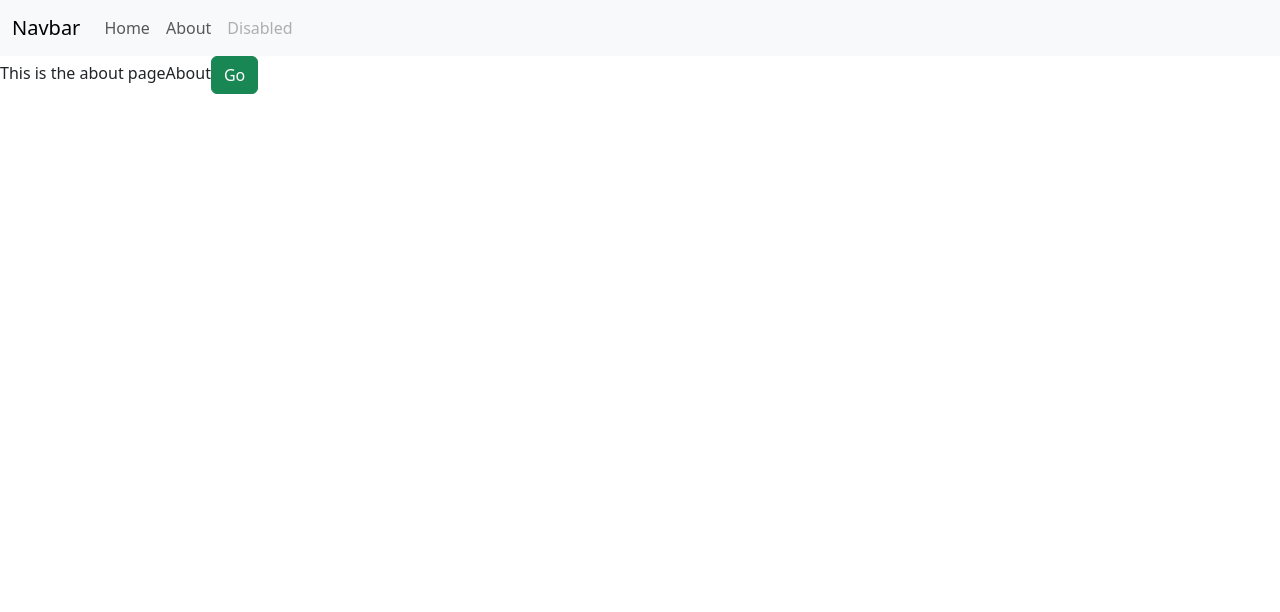
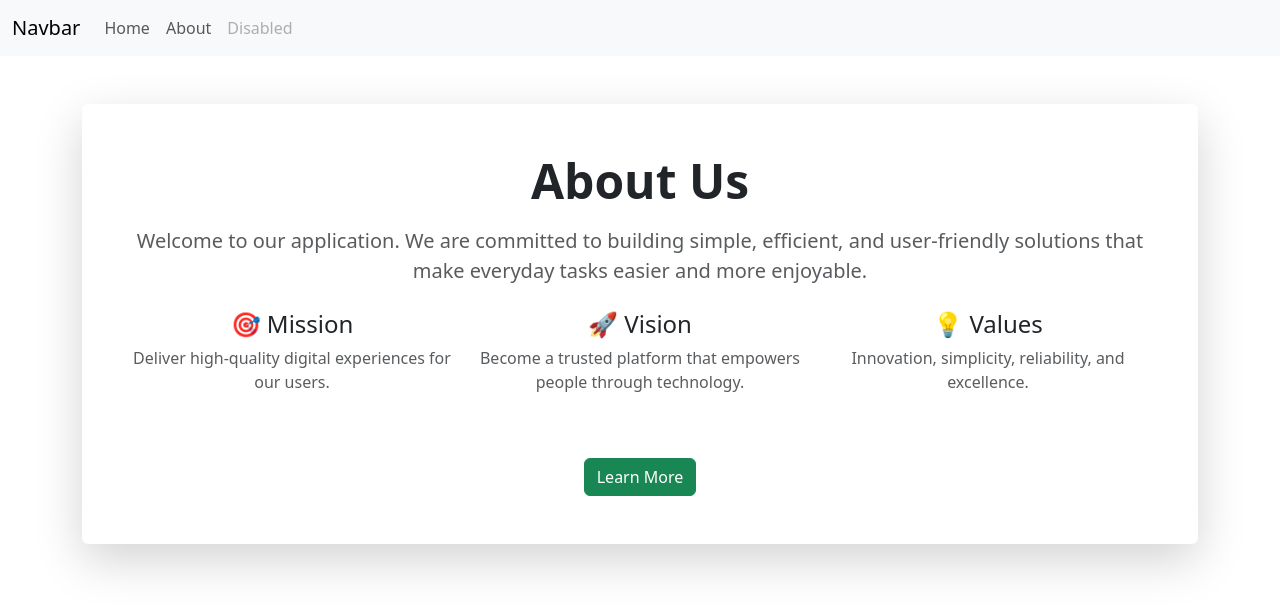
Before and after one commit to Klemcode/Small-Reuseables, a React (Vite) app: page /about in a window 1280 px wide. Shown: the top 612 px of the page. Built offline with nearby package versions, Linux system fonts and the light colour scheme.

Commit message:
Amendment

```diff
--- a/src/App.jsx
+++ b/src/App.jsx
@@ -60,24 +60,51 @@ const App = () => {
           element={
             <>
 
-              <p>App power: {Score}</p>
+             <div className="card shadow-sm p-4 mx-auto" style={{ maxWidth: "400px" }}>
+  <div className="card-body text-center">
 
-              <button onClick={increaseScore}>
-                Increase Power
-              </button>
+    <h2 className="card-title mb-4">⚡ Power Dashboard</h2>
 
-              <button onClick={decreaseScore}>
-                Decrease Power
-              </button>
+    <div className="mb-4">
+      <h5 className="text-muted">App Power</h5>
+      <h1 className="display-4 fw-bold">{Score}</h1>
+    </div>
 
+    <div className="d-flex justify-content-center gap-2 mb-4">
+      <button
+        className="btn btn-success"
+        onClick={increaseScore}
+      >
+        + Increase
+      </button>
 
-              <p>
-                Who are you? I am {Parada}
-              </p>
+      <button
+        className="btn btn-danger"
+        onClick={decreaseScore}
+      >
+        - Decrease
+      </button>
+    </div>
 
-              <button onClick={firstParada}>
-                Show Name
-              </button>
+    <hr />
+
+    <div className="mt-3">
+      <h5 className="text-muted">Who are you?</h5>
+
+      <p className="fs-4 fw-semibold">
+        {Parada || "Click the button below"}
+      </p>
+
+      <button
+        className="btn btn-primary"
+        onClick={firstParada}
+      >
+        Show Name
+      </button>
+    </div>
+
+  </div>
+</div>
 
 
               <Login />
--- a/src/components/Navbar.jsx
+++ b/src/components/Navbar.jsx
@@ -7,7 +7,10 @@ const Navbar = () => {
 
     <nav className="navbar navbar-expand-lg bg-body-tertiary">
   <div className="container-fluid">
-    <a className="navbar-brand" href="#">Navbar</a>
+    <a className="navbar-brand" href="/employee/fetch">Navbar
+
+
+    </a>
     <button className="navbar-toggler" type="button" data-bs-toggle="collapse" data-bs-target="#navbarNavAltMarkup" aria-controls="navbarNavAltMarkup" aria-expanded="false" aria-label="Toggle navigation">
       <span className="navbar-toggler-icon"></span>
     </button>
--- a/src/pages/About.jsx
+++ b/src/pages/About.jsx
@@ -3,14 +3,54 @@ import Button from '../components/Button'
 
 const About = () => {
   return (
-    <div>This is the about pageAbout
+<div className="container py-5">
+  <div className="card shadow-lg border-0">
+    <div className="card-body text-center p-5">
 
- <Button
-                title="Go"
-                color="btn-success"
-                func={shoutName}
+      <h1 className="display-5 fw-bold mb-3">
+        About Us
+      </h1>
 
-              />
+      <p className="lead text-muted mb-4">
+        Welcome to our application. We are committed to building
+        simple, efficient, and user-friendly solutions that make
+        everyday tasks easier and more enjoyable.
+      </p>
+
+      <div className="row mt-4">
+        <div className="col-md-4">
+          <h4>🎯 Mission</h4>
+          <p className="text-muted">
+            Deliver high-quality digital experiences for our users.
+          </p>
+        </div>
+
+        <div className="col-md-4">
+          <h4>🚀 Vision</h4>
+          <p className="text-muted">
+            Become a trusted platform that empowers people through technology.
+          </p>
+        </div>
+
+        <div className="col-md-4">
+          <h4>💡 Values</h4>
+          <p className="text-muted">
+            Innovation, simplicity, reliability, and excellence.
+          </p>
+        </div>
+      </div>
+
+      <div className="mt-5">
+        <Button
+          title="Learn More"
+          color="btn-success"
+          func={shoutName}
+        />
+      </div>
+
+    </div>
+  </div>
+</div>
 
 
 
@@ -21,7 +61,7 @@ const About = () => {
 
 
 
-    </div>
+
 
 
 
--- a/src/pages/Fetch.jsx
+++ b/src/pages/Fetch.jsx
@@ -14,7 +14,7 @@ useEffect(() => {
     //    console.log(response);
 
        let data = await response.json()
-       console.log(data);
+    //    console.log(data);
        setusers(data)
 
     }
```
Also changed, not shown: src/components/Button.jsx (line endings or trailing spaces).
